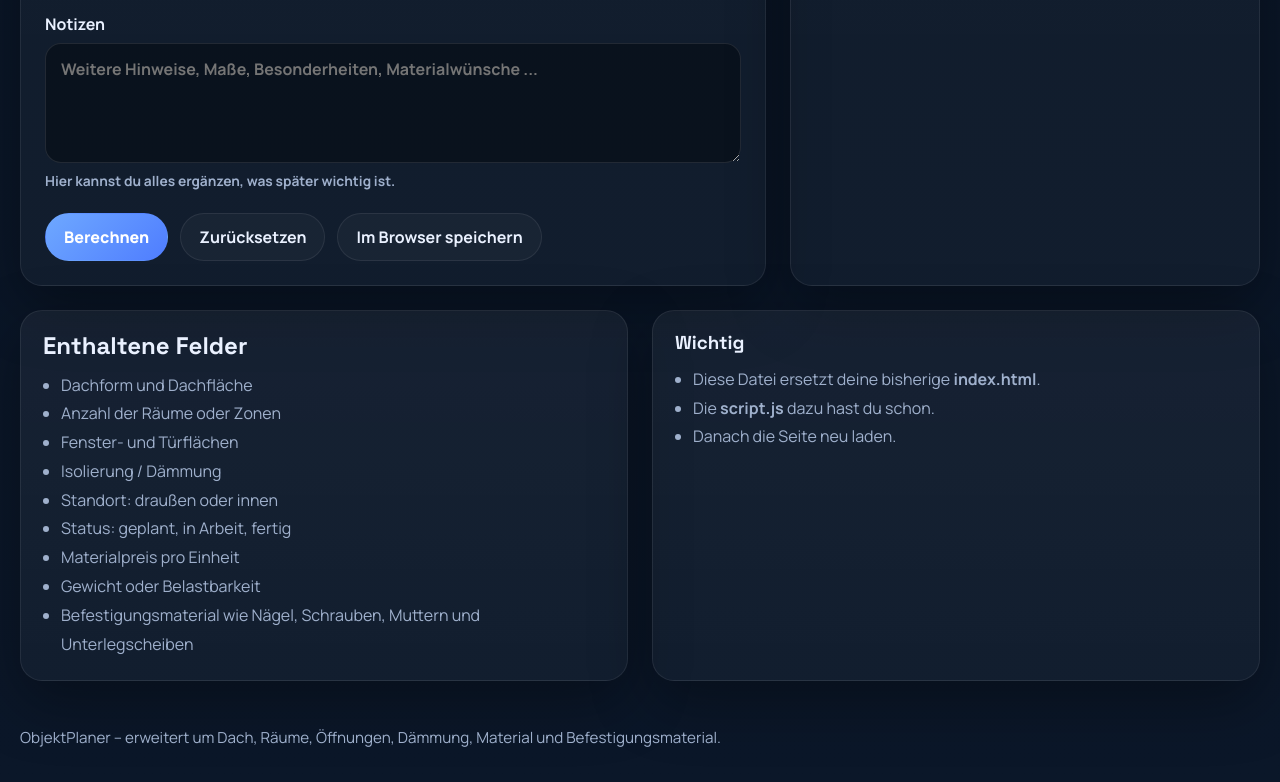
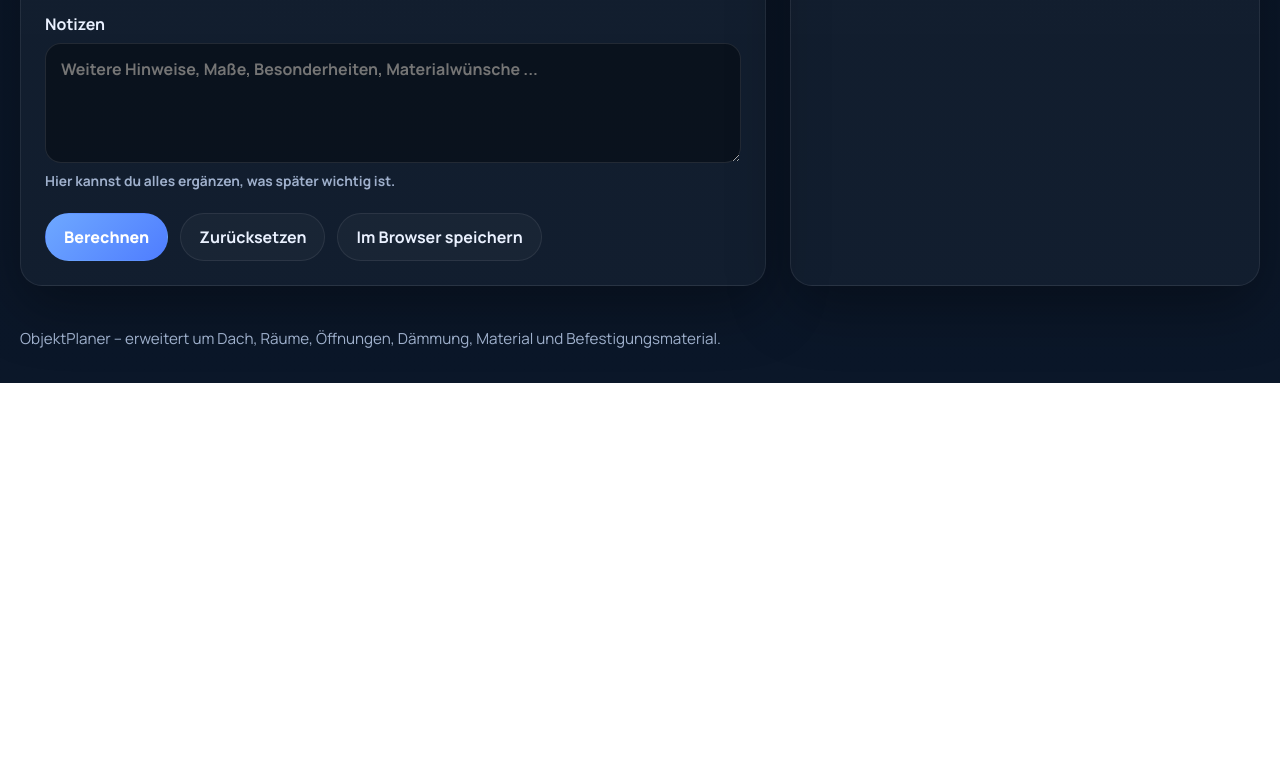
Before and after one commit to Zockermaus47/smart-planer, a plain HTML site: page index.html in a window 1280 px wide. Shown: the part 2871-3653 px from the top of the page. After the commit the page ends 3254 px from the top, so only its background shows below. Drawn offline with Linux system fonts and the light colour scheme.

Commit message:
Remove notes section from index.html
Removed notes section with various fields and important information.

```diff
--- a/index.html
+++ b/index.html
@@ -386,32 +386,6 @@
         <div class="file-badge" id="fileBadge">Datei-Upload entfernt</div>
       </aside>
     </section>
-
-    <section class="notes obs">
-      <div class="note-block">
-        <h2>Enthaltene Felder</h2>
-        <ul>
-          <li>Dachform und Dachfläche</li>
-          <li>Anzahl der Räume oder Zonen</li>
-          <li>Fenster- und Türflächen</li>
-          <li>Isolierung / Dämmung</li>
-          <li>Standort: draußen oder innen</li>
-          <li>Status: geplant, in Arbeit, fertig</li>
-          <li>Materialpreis pro Einheit</li>
-          <li>Gewicht oder Belastbarkeit</li>
-          <li>Befestigungsmaterial wie Nägel, Schrauben, Muttern und Unterlegscheiben</li>
-        </ul>
-      </div>
-
-      <div class="note-block">
-        <h3>Wichtig</h3>
-        <ul>
-          <li>Diese Datei ersetzt deine bisherige <strong>index.html</strong>.</li>
-          <li>Die <strong>script.js</strong> dazu hast du schon.</li>
-          <li>Danach die Seite neu laden.</li>
-        </ul>
-      </div>
-    </section>
   </main>
 
   <footer class="wrap">
```
